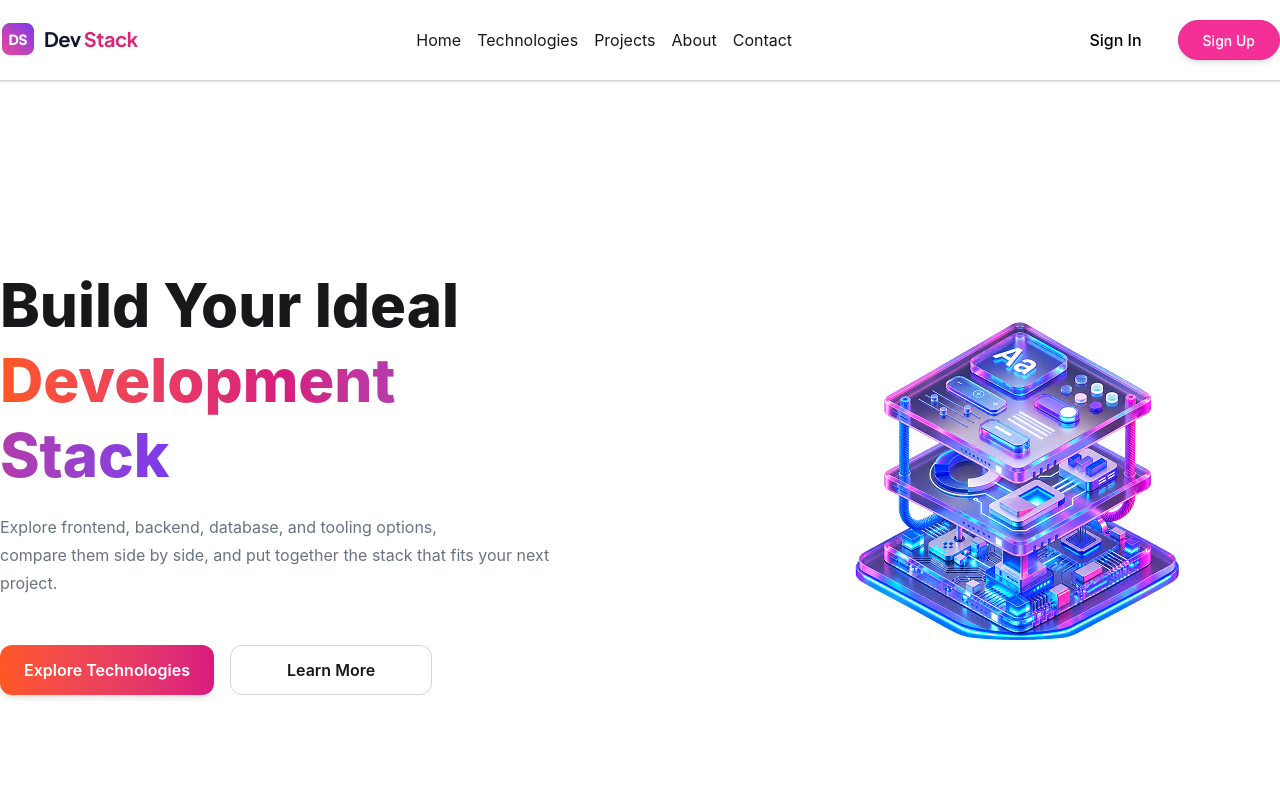
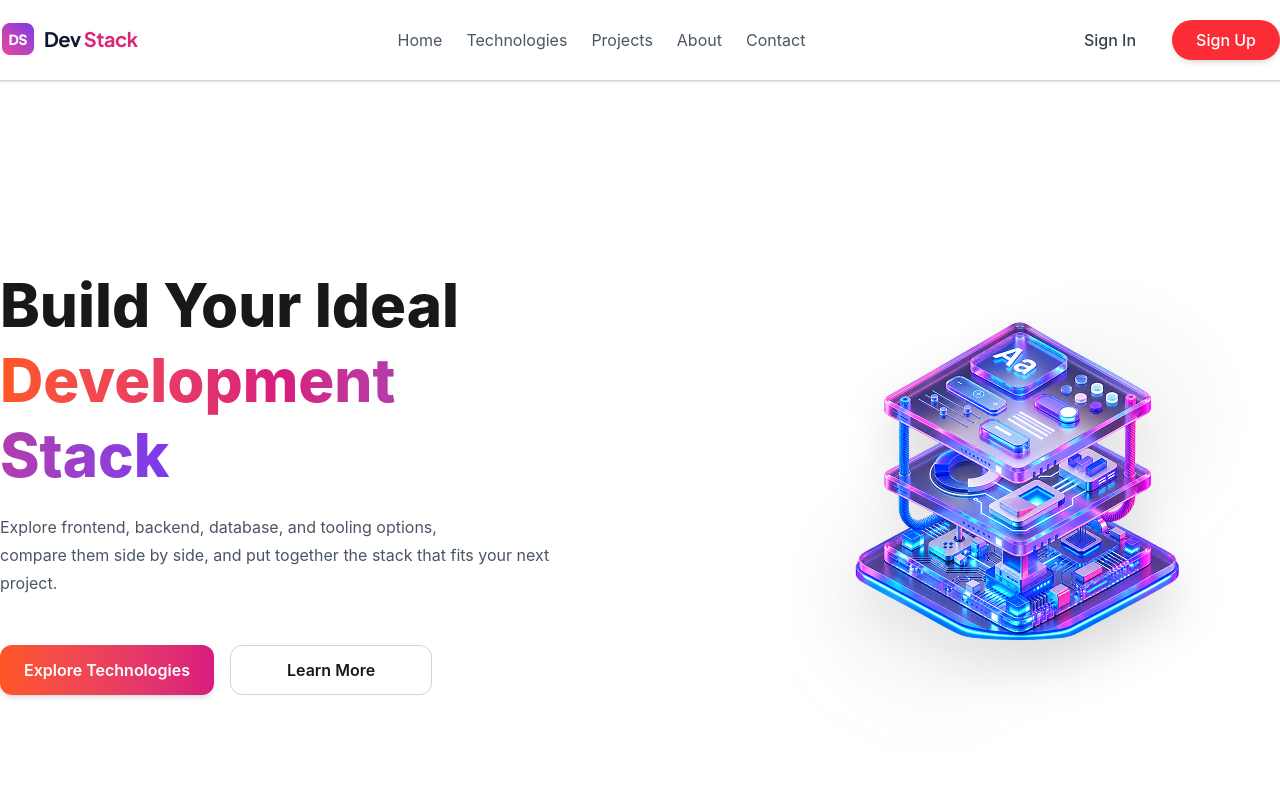
Before and after one commit to habib-71/A05-DevStack, a React (Vite) app: page / in a window 1280 px wide. Shown: the top 800 px of the page. Built offline with nearby package versions, Linux system fonts and the light colour scheme.

Commit message:
enhance-UI

```diff
--- a/src/components/Banner.tsx
+++ b/src/components/Banner.tsx
@@ -1,15 +1,21 @@
 import BannerImg from "../assets/banner-stack.png";
+
 const Banner = () => {
     return (
-        <section id="home" className="flex justify-between items-center container mx-auto min-h-screen">
+        <section
+            id="home"
+            className="flex justify-between items-center container mx-auto min-h-screen"
+        >
             <div className="w-1/2 max-w-xl">
                 <h1 className="text-6xl font-extrabold leading-tight">
                     Build Your Ideal <br />
-                    <span className="bg-linear-to-r from-[#FF5722]  via-[#D81B7E] to-[#7C3AED] bg-clip-text text-transparent">
+
+                    <span className="bg-linear-to-r from-[#FF5722] via-[#D81B7E] to-[#7C3AED] bg-clip-text text-transparent">
                         Development Stack
                     </span>
                 </h1>
-                <p className="mt-5 max-w-xl text-gray-500 leading-7">
+
+                <p className="mt-5 max-w-xl text-gray-600 leading-7">
                     Explore frontend, backend, database, and tooling options,
                     <br />
                     compare them side by side, and put together the stack that fits your
@@ -20,6 +26,7 @@ const Banner = () => {
                     <button className="px-6 py-3 rounded-xl text-white font-semibold bg-linear-to-r from-[#FF5722] to-[#D81B7E] shadow-md hover:shadow-xl hover:scale-105 transition-all duration-300">
                         Explore Technologies
                     </button>
+
                     <button className="px-14 py-3 rounded-xl border border-gray-300 font-semibold hover:bg-gray-100 hover:border-gray-400 hover:shadow-md hover:-translate-y-0.5 transition-all duration-300">
                         Learn More
                     </button>
@@ -27,7 +34,11 @@ const Banner = () => {
             </div>
 
             <div className="w-1/2 flex justify-end">
-                <img src={BannerImg} alt="Banner Immage" />
+                <img
+                    src={BannerImg}
+                    alt="Development stack illustration"
+                    className="drop-shadow-2xl transition-transform duration-500 hover:scale-105"
+                />
             </div>
         </section>
     );
--- a/src/components/Footer.tsx
+++ b/src/components/Footer.tsx
@@ -2,7 +2,7 @@ import Logo from "../assets/logo-text.png";
 
 const Footer = () => {
     return (
-        <footer className="border-t border-gray-200 mt-10 px-6 py-12">
+        <footer id="footer" className="border-t border-gray-200 mt-10 px-6 py-12">
             <div className="grid grid-cols-4 gap-12 pb-12 container mx-auto border-b border-gray-300">
                 <div>
                     <img src={Logo} alt="Logo" />
@@ -13,9 +13,9 @@ const Footer = () => {
                     </p>
 
                     <div className="flex gap-5 mt-6">
-                        <a target="_blank" href="https://github.com" className="text-sm font-bold hover:text-gray-900 transition-colors">GitHub</a>
-                        <a target="_blank" href="https://twitter.com" className="text-sm font-bold hover:text-gray-900 transition-colors">Twitter</a>
-                        <a target="_blank" href="https://linkedin.com" className="text-sm font-bold hover:text-gray-900 transition-colors">LinkedIn</a>
+                        <a target="_blank" href="https://github.com" className="text-sm font-bold hover:text-red-400 hover:scale-105 transition duration-200">GitHub</a>
+                        <a target="_blank" href="https://twitter.com" className="text-sm font-bold hover:text-red-400 hover:scale-105 transition duration-200">Twitter</a>
+                        <a target="_blank" href="https://linkedin.com" className="text-sm font-bold hover:text-red-400 hover:scale-105 transition duration-200">LinkedIn</a>
                     </div>
                 </div>
 
@@ -25,9 +25,9 @@ const Footer = () => {
                     </h3>
 
                     <div className="flex flex-col gap-3 mt-5 text-sm text-gray-500">
-                        <a href="#home">Home</a>
-                        <a href="#technologies">Technologies</a>
-                        <a href="#">Projects</a>
+                        <a href="#home" className="hover:text-gray-600 hover:font-bold transition-colors">Home</a>
+                        <a href="#technologies" className="hover:text-gray-600 hover:font-bold transition-colors">Technologies</a>
+                        <a href="#home" className="hover:text-gray-600 hover:font-bold transition-colors">Projects</a>
                     </div>
                 </div>
 
--- a/src/components/Nav.tsx
+++ b/src/components/Nav.tsx
@@ -1,37 +1,73 @@
 import Logo from "../assets/logo-text.png";
+
 const Nav = () => {
     return (
         <nav className="border-b border-gray-300 shadow-sm sticky top-0 bg-white z-50 py-5">
             <div className="flex justify-between items-center container mx-auto">
+
                 <div>
-                <img src={Logo} alt="Logo" />
+                    <a href="#home">
+                        <img src={Logo} alt="Dev Stack" />
+                    </a>
                 </div>
-            <ul className="flex justify-between gap-4 items-center">
-                <li className=" hover:text-red-500 hover:underline cursor-pointer transition duration-300">
+
+                <ul className="flex gap-6 items-center">
+                    <li>
+                        <a
+                            href="#home"
+                            className="text-gray-600 hover:text-red-500 hover:underline underline-offset-4 transition-colors duration-300"
+                        >
                             Home
+                        </a>
                     </li>
-                <li className=" hover:text-red-500 hover:underline cursor-pointer transition duration-300">
+
+                    <li>
+                        <a
+                            href="#technologies"
+                            className="text-gray-600 hover:text-red-500 hover:underline underline-offset-4 transition-colors duration-300"
+                        >
                             Technologies
+                        </a>
                     </li>
-                <li className=" hover:text-red-500 hover:underline cursor-pointer transition duration-300">
+
+                    <li>
+                        <a
+                            href="#home"
+                            className="text-gray-600 hover:text-red-500 hover:underline underline-offset-4 transition-colors duration-300"
+                        >
                             Projects
+                        </a>
                     </li>
-                <li className=" hover:text-red-500 hover:underline cursor-pointer transition duration-300">
+
+                    <li>
+                        <a
+                            href="#footer"
+                            className="text-gray-600 hover:text-red-500 hover:underline underline-offset-4 transition-colors duration-300"
+                        >
                             About
+                        </a>
                     </li>
-                <li className=" hover:text-red-500 hover:underline cursor-pointer transition duration-300">
+
+                    <li>
+                        <a
+                            href="#footer"
+                            className="text-gray-600 hover:text-red-500 hover:underline underline-offset-4 transition-colors duration-300"
+                        >
                             Contact
+                        </a>
                     </li>
                 </ul>
 
-            <ul className="flex gap-4 items-center">
-                <button className="px-5 py-2 font-medium text-black hover:text-red-500  transition duration-300">
+                <div className="flex gap-4 items-center">
+                    <button className="px-5 py-2 font-medium text-gray-700 hover:text-red-500 transition-colors duration-300">
                         Sign In
                     </button>
-                <button className="btn btn-secondary px-6 py-2 text-white font-medium rounded-full shadow-md hover:shadow-xl hover:scale-105 transition duration-200">
+
+                    <button className="px-6 py-2 bg-red-500 text-white font-medium rounded-full shadow-md hover:bg-red-600 hover:shadow-xl hover:scale-[1.03] transition-all duration-200">
                         Sign Up
                     </button>
-            </ul>
+                </div>
+
             </div>
         </nav>
     );
--- a/src/components/TechnologiesCard.tsx
+++ b/src/components/TechnologiesCard.tsx
@@ -23,6 +23,7 @@ const TechnologiesCard = ({ technologies }: TechnologiesCardProps) => {
 
     return (
         <div className="flex gap-6 mt-6">
+
             {/* technology cards */}
             <div className="grid grid-cols-3 w-[70%] gap-6 mt-6">
                 {technologies.map((technology: ITechnologies) => {
@@ -63,7 +64,7 @@ const TechnologiesCard = ({ technologies }: TechnologiesCardProps) => {
                                 <span className="px-3 py-1 rounded-full bg-purple-50 text-purple-600 text-xs font-medium border border-purple-100">
                                     {technology.difficulty}
                                 </span>
-                                <span className="px-3 py-1 rounded-full bg-yellow-50 text-yellow-600 text-xs font-medium border border-yellow-100">
+                                <span className="px-3 py-1 rounded-full bg-yellow-50 text-black text-xs font-medium border border-yellow-100">
                                     ⭐ {technology.rating}
                                 </span>
                             </div>
@@ -81,6 +82,7 @@ const TechnologiesCard = ({ technologies }: TechnologiesCardProps) => {
                     );
                 })}
             </div>
+
             {/* Stack Card */}
             <div className="w-[30%] self-start border border-gray-200 rounded-2xl p-5 shadow-sm mt-6">
 
@@ -144,7 +146,6 @@ const TechnologiesCard = ({ technologies }: TechnologiesCardProps) => {
                     </div>
                 )}
 
-                {/* Empty State */}
                 {selectedTechnologies.length === 0 && (
                     <div className="mt-5 border border-dashed border-gray-300 rounded-xl p-8 text-center">
                         <h3 className="text-sm font-semibold text-gray-700">
```
Lines whose indentation alone changed are shown as unchanged.
